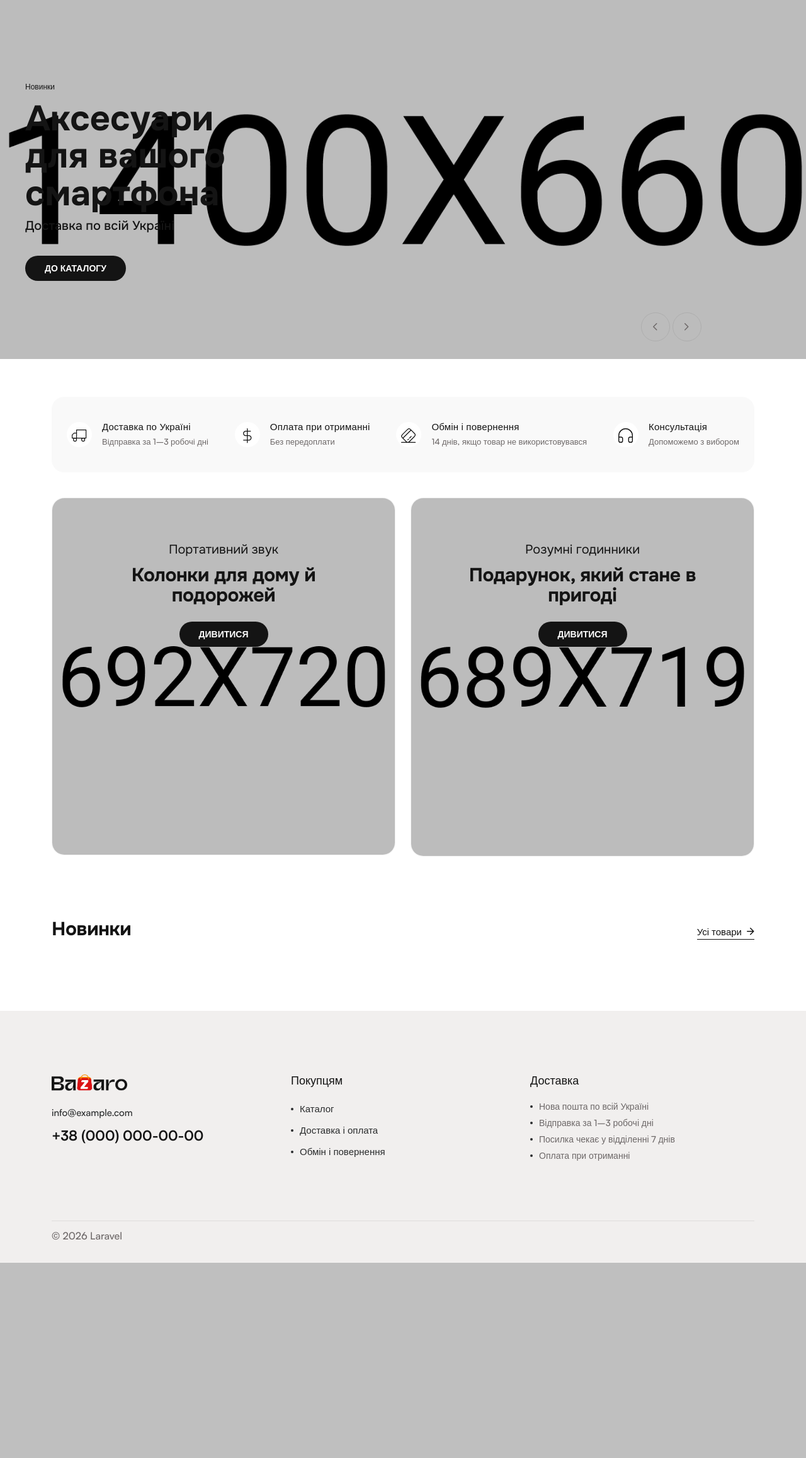
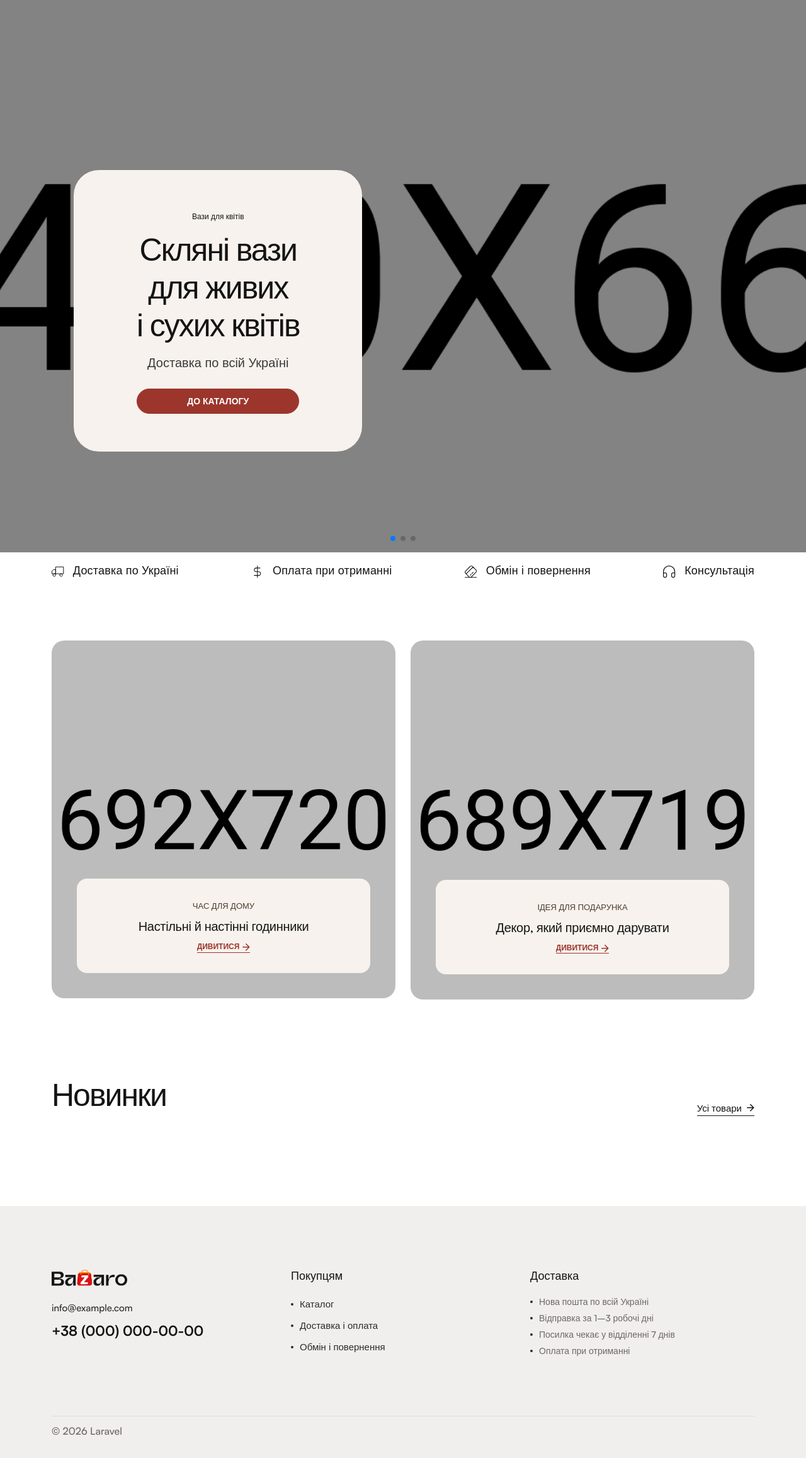
Before and after one commit to nikkvva/dropshop-site-decor, a Laravel app: page / in a window 1280 px wide. Shown: the part 100-2415 px from the top of the page at 63% size. Before the commit the page ends 2105 px from the top, so only its background shows below. Run offline with Laravel 12, Linux system fonts and the light colour scheme; data that the repository does not hold is empty; some libraries are stand-ins or nearby versions; some web fonts are replaced.

Commit message:
Сайт decor: ниша, главная

```diff
--- a/config/niche.php
+++ b/config/niche.php
@@ -8,25 +8,25 @@
 return [
 
     // Короткое «что продаём» — после названия магазина в title главной
-    'home_title' => 'смартфони та аксесуари з доставкою по Україні',
-    'home_description' => 'Навушники, павербанки, зарядні пристрої та аксесуари для смартфонів. Доставка Новою поштою, оплата при отриманні.',
+    'home_title' => 'вази, статуетки та свічки для дому з доставкою по Україні',
+    'home_description' => 'Скляні та керамічні вази, декоративні статуетки, підсвічники, свічки й годинники для затишного дому. Доставка Новою поштою, оплата при отриманні.',
     // Невидимый h1 главной и подзаголовок каталога
-    'tagline' => 'Аксесуари для смартфонів з доставкою по Україні',
+    'tagline' => 'Декор для дому з доставкою по Україні',
 
-    'catalog_title' => 'Каталог аксесуарів для смартфонів',
-    'catalog_description' => 'Усі товари в наявності: навушники, павербанки, зарядні пристрої, тримачі та інші аксесуари. Доставка Новою поштою, оплата при отриманні.',
+    'catalog_title' => 'Каталог декору для дому',
+    'catalog_description' => 'Усі товари в наявності: вази для квітів, декоративні статуетки, підсвічники, свічки, настільні й настінні годинники. Доставка Новою поштою, оплата при отриманні.',
 
     // Слайдер главной (3 шт.): title — с <br>, выводится как HTML
     'slides' => [
-        ['label' => 'Новинки', 'title' => 'Аксесуари <br> для вашого <br> смартфона', 'note' => 'Доставка по всій Україні'],
-        ['label' => 'Звук', 'title' => 'Бездротові <br> навушники <br> на кожен день', 'note' => 'Оплата при отриманні'],
-        ['label' => 'Енергія', 'title' => 'Павербанки <br> та зарядки <br> для дороги', 'note' => 'Обмін протягом 14 днів'],
+        ['label' => 'Вази для квітів', 'title' => 'Скляні вази <br> для живих <br> і сухих квітів', 'note' => 'Доставка по всій Україні'],
+        ['label' => 'Затишок', 'title' => 'Свічки <br> та підсвічники <br> для теплих вечорів', 'note' => 'Оплата при отриманні'],
+        ['label' => 'Декор', 'title' => 'Статуетки, <br> що оживлять <br> інтер\'єр', 'note' => 'Обмін протягом 14 днів'],
     ],
 
     // Два баннера под преимуществами
     'banners' => [
-        ['label' => 'Портативний звук', 'title' => 'Колонки для дому й подорожей'],
-        ['label' => 'Розумні годинники', 'title' => 'Подарунок, який стане в пригоді'],
+        ['label' => 'Час для дому', 'title' => 'Настільні й настінні годинники'],
+        ['label' => 'Ідея для подарунка', 'title' => 'Декор, який приємно дарувати'],
     ],
 
 ];
--- a/resources/views/home.blade.php
+++ b/resources/views/home.blade.php
@@ -1,3 +1,4 @@
+{{-- Свой вариант главной (index-furniture.html Bazaro): при git pull upstream конфликт здесь — оставлять свою версию --}}
 @extends('layouts.app')
 
 @section('title', config('app.name').' — '.config('niche.home_title'))
@@ -21,69 +22,61 @@
 
    <h1 class="visually-hidden">{{ config('niche.tagline') }}</h1>
 
-   {{-- Слайдер --}}
-   <div class="elt-slider-area p-relative mb-60 fix">
-      <div class="elt-slider-arrow">
-         <button class="aq-slider-prev" aria-label="Назад"><span><svg xmlns="http://www.w3.org/2000/svg" width="7" height="12" viewBox="0 0 7 12" fill="none"><path d="M5.75 10.75L0.75 5.75L5.75 0.75" stroke="currentcolor" stroke-width="1.5" stroke-linecap="round" stroke-linejoin="round"/></svg></span></button>
-         <button class="aq-slider-next" aria-label="Далі"><span><svg xmlns="http://www.w3.org/2000/svg" width="7" height="12" viewBox="0 0 7 12" fill="none"><path d="M0.75 10.75L5.75 5.75L0.75 0.75" stroke="currentcolor" stroke-width="1.5" stroke-linecap="round" stroke-linejoin="round"/></svg></span></button>
-      </div>
-      <div class="swiper elt-slider-active">
-         <div class="swiper-wrapper">
-            @foreach ($slides as $i => $slide)
-               <div class="swiper-slide">
-                  <div class="elt-slider-item p-relative d-flex align-items-center">
-                     <div class="elt-slider-thumb">
-                        <img class="d-none d-md-block" src="{{ \App\Models\Setting::image('slide_'.($i + 1), "bazaro/img/slider/{$slide['img']}.jpg") }}" alt="">
-                        <img class="d-md-none" src="{{ \App\Models\Setting::image('slide_'.($i + 1).'_mobile', "bazaro/img/slider/{$slide['mobile']}.jpg") }}" alt="">
-                     </div>
-                     <div class="elt-slider-content z-index-1">
-                        <span class="aq-section-subtitle ff-satoshi-reg mb-15">{{ $slide['label'] }}</span>
-                        <h3 class="aq-section-title ff-onest-bold fs-56 mb-30">{!! $slide['title'] !!}</h3>
-                        <span class="elt-slider-price mb-40">{{ $slide['note'] }}</span>
-                        <a class="aq-btn-black radius-30" href="{{ route('catalog') }}">До каталогу</a>
+   {{-- Hero: в шаблоне видео, у нас — 3 слайда с картинками из админки --}}
+   <div class="swiper dcr-hero-active">
+      <div class="swiper-wrapper">
+         @foreach ($slides as $i => $slide)
+            <div class="swiper-slide">
+               <div class="fr-hero-area fr-hero-overlay p-relative fix">
+                  <img class="fr-hero-video d-none d-md-block" src="{{ \App\Models\Setting::image('slide_'.($i + 1), "bazaro/img/slider/{$slide['img']}.jpg") }}" alt="">
+                  <img class="fr-hero-video d-md-none" src="{{ \App\Models\Setting::image('slide_'.($i + 1).'_mobile', "bazaro/img/slider/{$slide['mobile']}.jpg") }}" alt="">
+                  <div class="container container-1830">
+                     <div class="row">
+                        <div class="offset-xl-1 col-xl-11">
+                           <div class="fr-hero-info text-center p-relative z-index-2" data-bg-color="#F7F2ED">
+                              <span class="aq-section-subtitle ff-satoshi-reg mb-15 d-inline-block">{{ $slide['label'] }}</span>
+                              <h3 class="aq-section-title ff-satoshi-med fs-50 mb-20">{!! $slide['title'] !!}</h3>
+                              <p>{{ $slide['note'] }}</p>
+                              <a class="aq-btn-black btn-coffee-bg radius-30 w-100" href="{{ route('catalog') }}">До каталогу</a>
+                           </div>
+                        </div>
                      </div>
                   </div>
+               </div>
+            </div>
+         @endforeach
+      </div>
+      <div class="swiper-pagination dcr-hero-pagination"></div>
+   </div>
+
+   {{-- Преимущества --}}
+   <div id="delivery" class="fr-feature-area">
+      <div class="container container-1830">
+         <div class="fr-feature-wrap d-flex justify-content-between align-items-center">
+            @foreach ($features as [$title, $text, $path, $viewBox])
+               <div class="fr-feature-item" title="{{ $text }}">
+                  <i class="fr-feature-icon"><svg xmlns="http://www.w3.org/2000/svg" width="20" height="20" viewBox="{{ $viewBox }}" fill="none">{!! $path !!}</svg></i>
+                  <span>{{ $title }}</span>
                </div>
             @endforeach
          </div>
       </div>
    </div>
 
-   {{-- Преимущества --}}
-   <div id="delivery" class="aqf-shop-feature-ptb aqf-shop-feature-style bdr-radius pb-50">
-      <div class="container">
-         <div class="aqf-shop-feature-wrap d-flex flex-wrap justify-content-xl-between align-items-center" data-bg-color="#F9F9F9">
-            @foreach ($features as [$title, $text, $path, $viewBox])
-               <div class="aqf-shop-feature-item d-flex align-items-center mb-30">
-                  <div class="aqf-shop-feature-icon">
-                     <span><svg xmlns="http://www.w3.org/2000/svg" width="24" height="24" viewBox="{{ $viewBox }}" fill="none">{!! $path !!}</svg></span>
-                  </div>
-                  <div class="aqf-shop-feature-content">
-                     <h4>{{ $title }}</h4>
-                     <p>{{ $text }}</p>
-                  </div>
-               </div>
-            @endforeach
-         </div>
-      </div>
-   </div>
-
-   {{-- Здесь был блок «Найкращі знижки» — убран, что ставить вместо него, решаем позже (см. CLAUDE.md, 4.6) --}}
-
    {{-- Баннеры --}}
-   <div class="aqf-banner-2-area elt-banner-style-3 mb-100">
-      <div class="container">
+   <div class="fr-project-area pt-90">
+      <div class="container container-1830">
          <div class="row">
             @foreach ($banners as $i => [$img, $label, $title])
-               <div class="col-lg-6">
-                  <div class="aqf-banner-2-box p-relative mb-20">
-                     <div class="aqf-banner-2-thumb">
-                        <img src="{{ \App\Models\Setting::image('banner_'.($i + 1), "bazaro/img/banner/$img.jpg") }}" alt="">
+               <div class="col-md-6">
+                  <div class="fr-project-item p-relative mb-30">
+                     <div class="fr-project-thumb">
+                        <img class="w-100" src="{{ \App\Models\Setting::image('banner_'.($i + 1), "bazaro/img/banner/$img.jpg") }}" alt="">
                      </div>
-                     <div class="aqf-banner-2-content text-center">
-                        <span class="aq-section-subtitle mb-15">{{ $label }}</span>
-                        <h4 class="aq-section-title ff-onest-bold fs-36 mb-25">{{ $title }}</h4>
-                        <a class="aq-btn-black radius-30" href="{{ route('catalog') }}">Дивитися</a>
+                     <div class="fr-project-content text-center">
+                        <span>{{ $label }}</span>
+                        <h4 class="aq-section-title ff-satoshi-med fs-32"><a href="{{ route('catalog') }}">{{ $title }}</a></h4>
+                        <a class="fr-project-link aq-btn-underline" href="{{ route('catalog') }}">Дивитися <span>{!! $arrow !!}</span></a>
                      </div>
                   </div>
                </div>
@@ -93,17 +86,17 @@
    </div>
 
    {{-- Новинки --}}
-   <div class="elt-arrival-area elt-arrival-style pb-120">
-      <div class="container">
-         <div class="elt-arrival-top mb-35">
-            <div class="row align-items-center">
-               <div class="col-md-6">
-                  <div class="elt-arrival-title-box text-center text-md-start">
-                     <h2 class="aq-section-title ff-onest-bold fs-36">Новинки</h2>
+   <div class="fr-product-area csm-product-style pt-90 pb-90">
+      <div class="container container-1830">
+         <div class="fr-product-top mb-50">
+            <div class="row align-items-end">
+               <div class="col-md-8">
+                  <div class="fr-product-title-box text-center text-md-start">
+                     <h2 class="aq-section-title ff-satoshi-med fs-50">Новинки</h2>
                   </div>
                </div>
-               <div class="col-md-6">
-                  <div class="elt-arrival-top-btn text-center text-md-end">
+               <div class="col-md-4">
+                  <div class="text-center text-md-end mt-20 mt-md-0">
                      <a class="aq-btn-link aq-btn-underline" href="{{ route('catalog') }}">Усі товари <span>{!! $arrow !!}</span></a>
                   </div>
                </div>
@@ -120,8 +113,8 @@
    {{-- Один товар крупно --}}
    @if ($featured)
       <div class="elt-product-watch-area mb-120">
-         <div class="container">
-            <div class="elt-product-watch-wrap fix" data-bg-color="#EEEBE5">
+         <div class="container container-1830">
+            <div class="elt-product-watch-wrap fix" data-bg-color="#EAE2D3">
                <div class="row justify-content-center align-items-center">
                   <div class="col-xxl-7 col-lg-6">
                      <div class="elt-product-watch-thumb text-center p-4">
@@ -137,7 +130,7 @@
                         <div class="aq-product-details-price-wrap mb-30">
                            <ins><span class="aq-product-details-price new-price">{{ $featured::money($featured->price) }}</span></ins>
                         </div>
-                        <a class="aq-btn-black radius-30" href="{{ route('product', $featured) }}">Детальніше</a>
+                        <a class="aq-btn-black btn-coffee-bg radius-30" href="{{ route('product', $featured) }}">Детальніше</a>
                      </div>
                   </div>
                </div>
@@ -147,3 +140,20 @@
    @endif
 
 @endsection
+
+{{-- Стили только этой главной — здесь, а не в site.css (тот общий с заготовкой) --}}
+@push('head')
+   <style>
+      @media (max-width: 767px) { .fr-feature-item { width: 100%; } }
+   </style>
+@endpush
+
+@push('scripts')
+   <script>
+      new Swiper('.dcr-hero-active', {
+         effect: 'fade', fadeEffect: { crossFade: true }, rewind: true, speed: 800,
+         autoplay: { delay: 6000 },
+         pagination: { el: '.dcr-hero-pagination', clickable: true },
+      });
+   </script>
+@endpush
```
